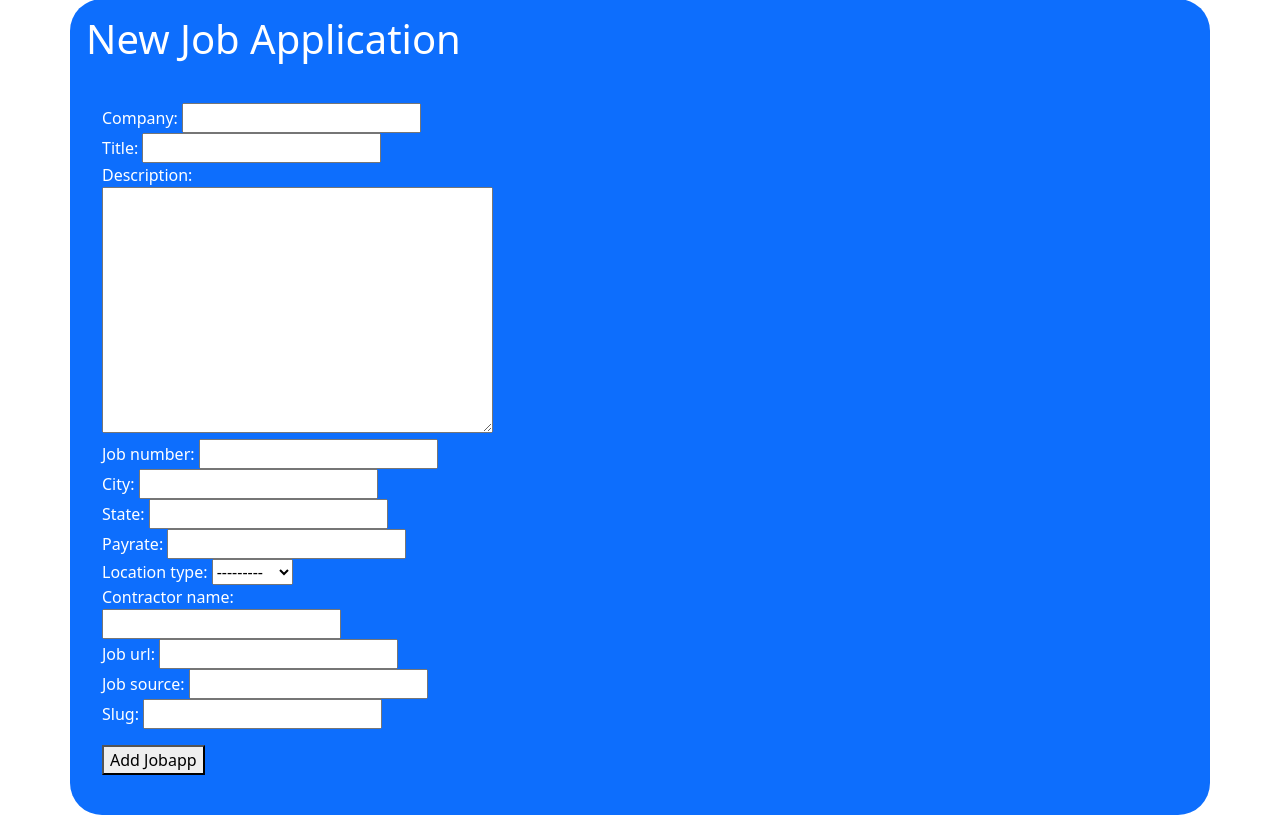
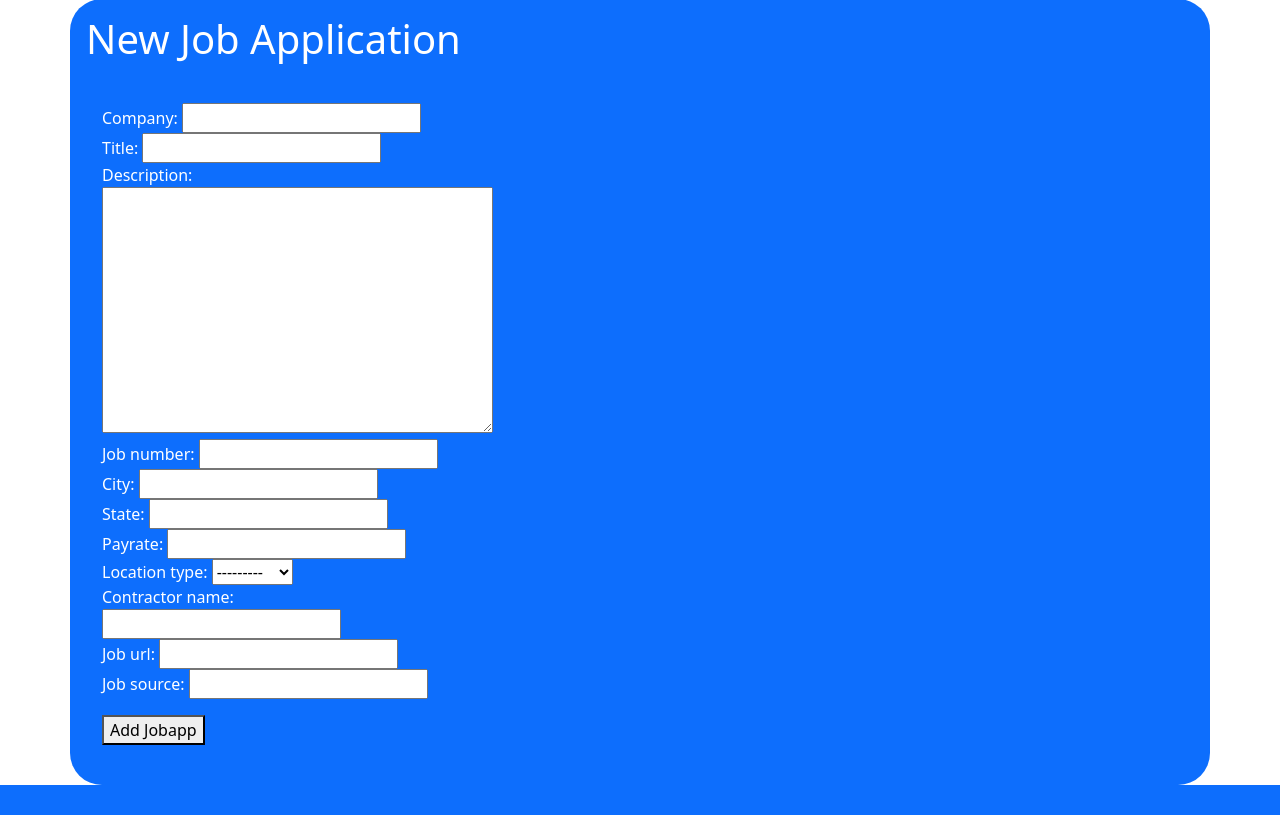
Before and after one commit to garykpdx/jobtracker, a Django app: page /jobapps/new-job/ in a window 1280 px wide. Shown: the part 57-872 px from the top of the page. After the commit the page ends 842 px from the top, so only its background shows below. Run offline with Django 5.2, Linux system fonts and the light colour scheme; the visitor is signed in with stand-in values (Sample User, id 1); parts of the project's set-up code (start-up, migrations or seed data) failed here and were passed over.

Commit message:
remove slug from app, replace with ID (job_id)

```diff
--- a/jobtracker/jobapps/forms.py
+++ b/jobtracker/jobapps/forms.py
@@ -17,5 +17,4 @@ class CreateJobapp(forms.ModelForm):
             "contractor_name",
             "job_url",
             "job_source",
-            "slug",
         ]
--- a/jobtracker/jobapps/models.py
+++ b/jobtracker/jobapps/models.py
@@ -8,7 +8,6 @@ LOCATION_TYPE = {
 }
 # Create your models here.
 class JobApp(models.Model):
-    slug = models.SlugField()
     title = models.CharField(max_length=255)
     description = models.TextField()
     job_number = models.CharField(max_length=30, blank=True)
--- a/jobtracker/jobapps/templates/jobapps/jobapp_list.html
+++ b/jobtracker/jobapps/templates/jobapps/jobapp_list.html
@@ -37,7 +37,7 @@ Job App List
             <div class="jobapp col-1 text-start">{{ jobapp.applied_dt|date:"SHORT_DATE_FORMAT" }}</div>
 
             <div class="jobapp col text-start">
-                <a href="{% url 'jobapp' slug=jobapp.slug %}">
+                <a href="{% url 'jobapp' job_id=jobapp.id %}">
                     {{ jobapp.title }}
                 </a>
             </div>
--- a/jobtracker/jobapps/urls.py
+++ b/jobtracker/jobapps/urls.py
@@ -4,5 +4,5 @@ from . import views
 urlpatterns = [
     path('', views.jobapp_list, name="jobapps"),
     path('new-job/', views.new_jobapp, name="new-job"),
-    path("<slug:slug>", views.jobapp_page, name="jobapp"),
+    path("<int:job_id>", views.jobapp_page, name="jobapp"),
 ]
--- a/jobtracker/jobapps/views.py
+++ b/jobtracker/jobapps/views.py
@@ -17,8 +17,8 @@ def jobapp_list(request):
 
 # should convert with int converter for using with job_id unique ID: <int:job_id>
 @login_required(login_url="/users/login/")
-def jobapp_page(request, slug):
-    jobapp = JobApp.objects.get(slug=slug)
+def jobapp_page(request, job_id):
+    jobapp = JobApp.objects.get(id=job_id)
     return render(request, 'jobapps/jobapp_page.html', {"jobapp": jobapp})
 
 
```
Also changed, not shown: jobtracker/jobapps/migrations/0004_remove_jobapp_slug.py (added).
